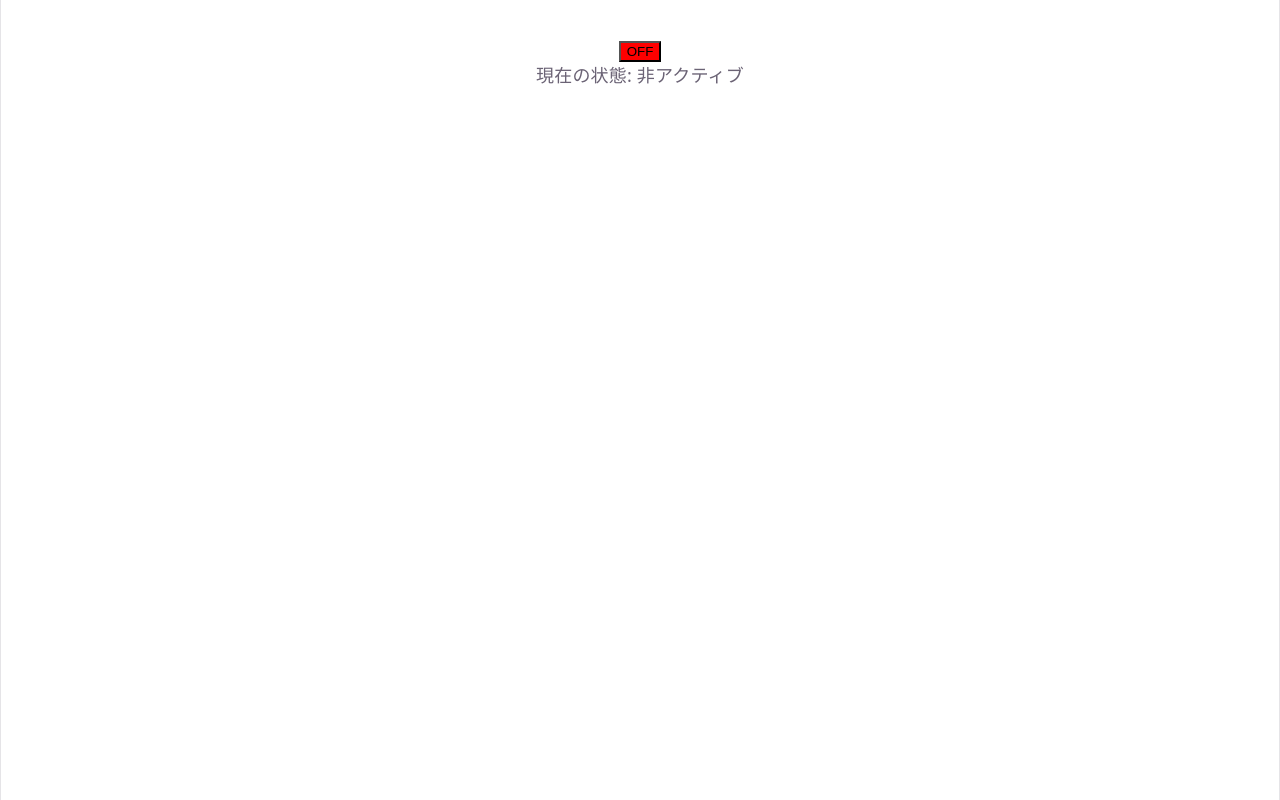
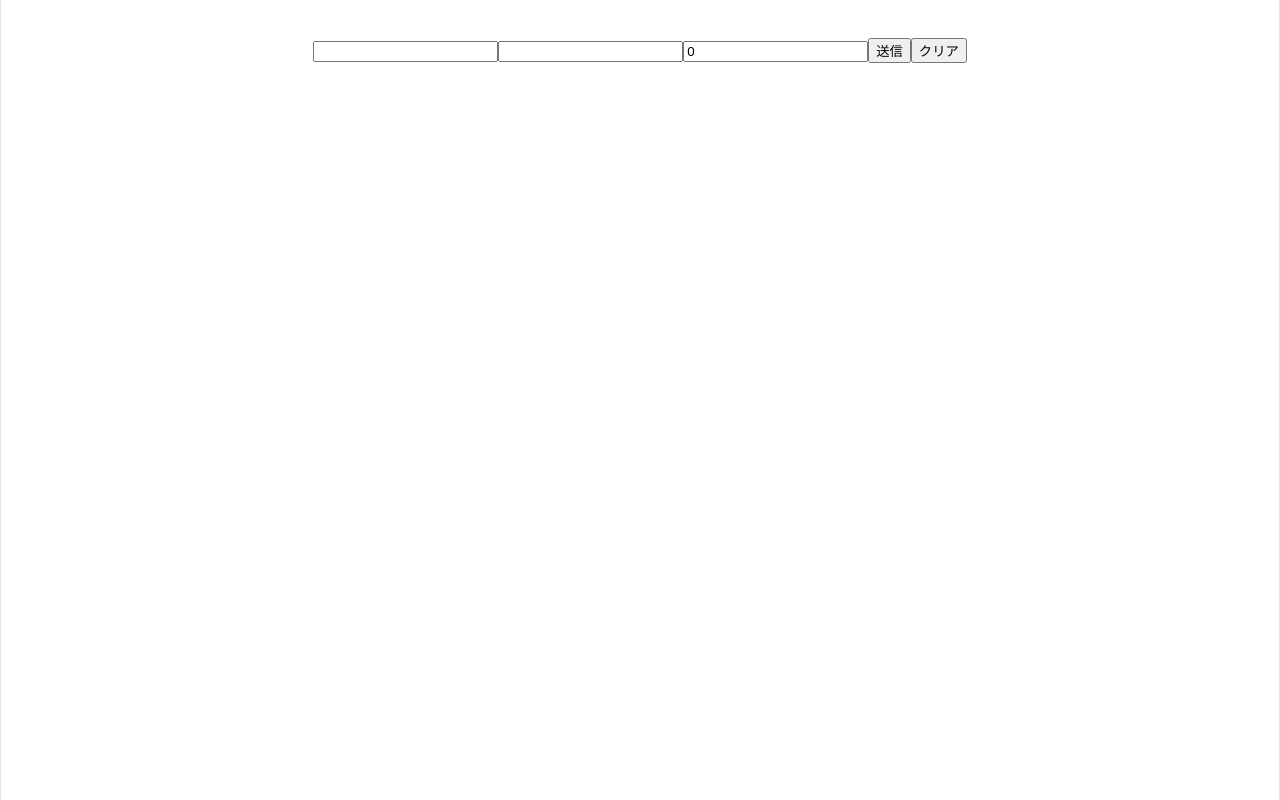
Before and after one commit to misakisoeda/react_tests, a React (Vite) app in the folder udemy-react-100/: page / in a window 1280 px wide. Built offline with nearby package versions, Linux system fonts and the light colour scheme.

Commit message:
feat: q14

```diff
--- a/udemy-react-100/src/App.tsx
+++ b/udemy-react-100/src/App.tsx
@@ -1,11 +1,11 @@
 import './App.css';
-import Question13 from './components/basic/Question13';
+import Question14 from './components/basic/Question14';
 
 function App() {
 
   return (
     <>
-      <Question13 />
+      <Question14 />
     </>
   )
 }
--- /dev/null
+++ b/udemy-react-100/src/components/basic/Question14.tsx
@@ -0,0 +1,55 @@
+import { useState } from 'react';
+
+function RegistrationForm() {
+  const [name, setName] = useState('');
+  const [mail, setMail] = useState('');
+  const [age, setAge] = useState(0);
+
+  const [submitted, setSubmitted] = useState(false);
+
+  const handleSubmit = (e: React.SubmitEvent<HTMLFormElement>) => {
+    e.preventDefault();
+    setSubmitted(true);
+  };
+
+  const handleNameChange = (e: React.ChangeEvent<HTMLInputElement>) => {
+    setName(e.target.value);
+  };
+
+  const handleMailChange = (e: React.ChangeEvent<HTMLInputElement>) => {
+    setMail(e.target.value);
+  };
+
+  const handleAgeChange = (e: React.ChangeEvent<HTMLInputElement>) => {
+    setAge(Number(e.target.value));
+  };
+
+  const clearButton = () => {
+    setName('');
+    setMail('');
+    setAge(0);
+    setSubmitted(false);
+  };
+
+  return (
+	<div>
+      <form onSubmit={handleSubmit}>
+        <input type="text" value={name} onChange={handleNameChange} />
+        <input type="email" value={mail} onChange={handleMailChange} />
+        <input type="number" value={age} onChange={handleAgeChange} />
+        <button type="submit">送信</button>
+        <button type="button" onClick={clearButton}>クリア</button>
+      </form>
+      {submitted && (
+        <div>
+          <h2>送信されたデータ:</h2>
+          <p>名前: {name}</p>
+          <p>メール: {mail}</p>
+          <p>年齢: {age}</p>
+        </div>
+      )}
+    </div>
+  );
+}
+
+export default RegistrationForm;
```
